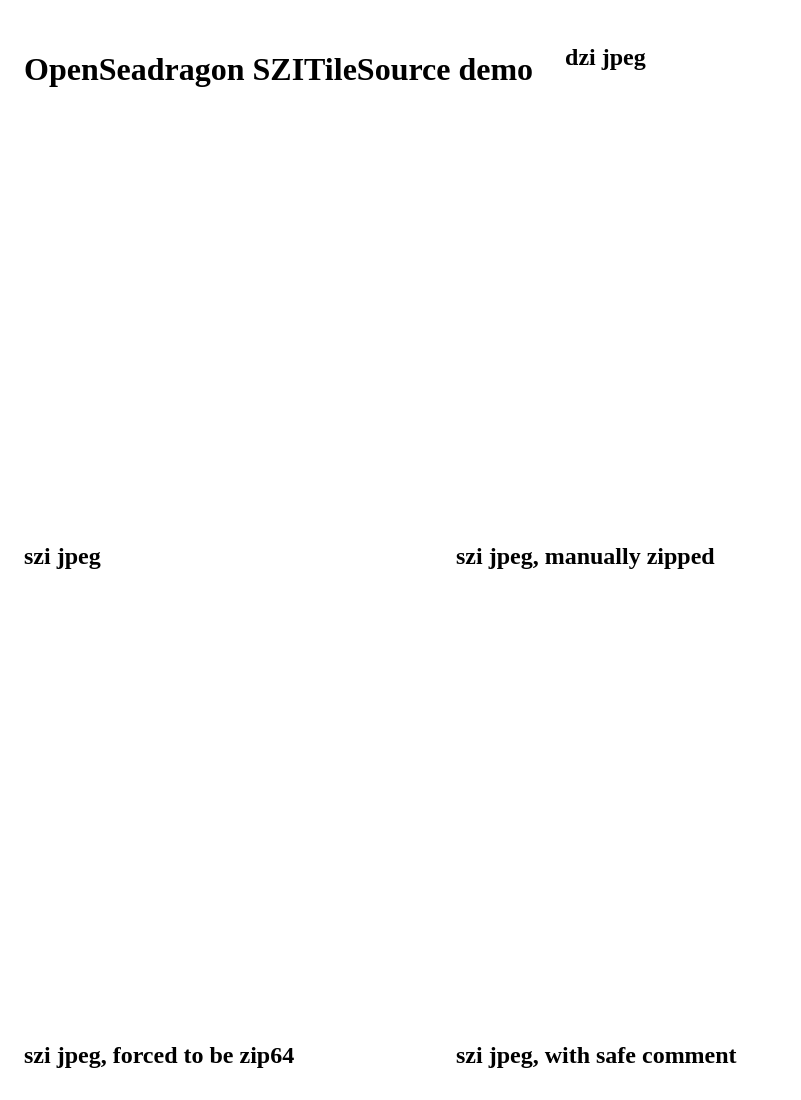
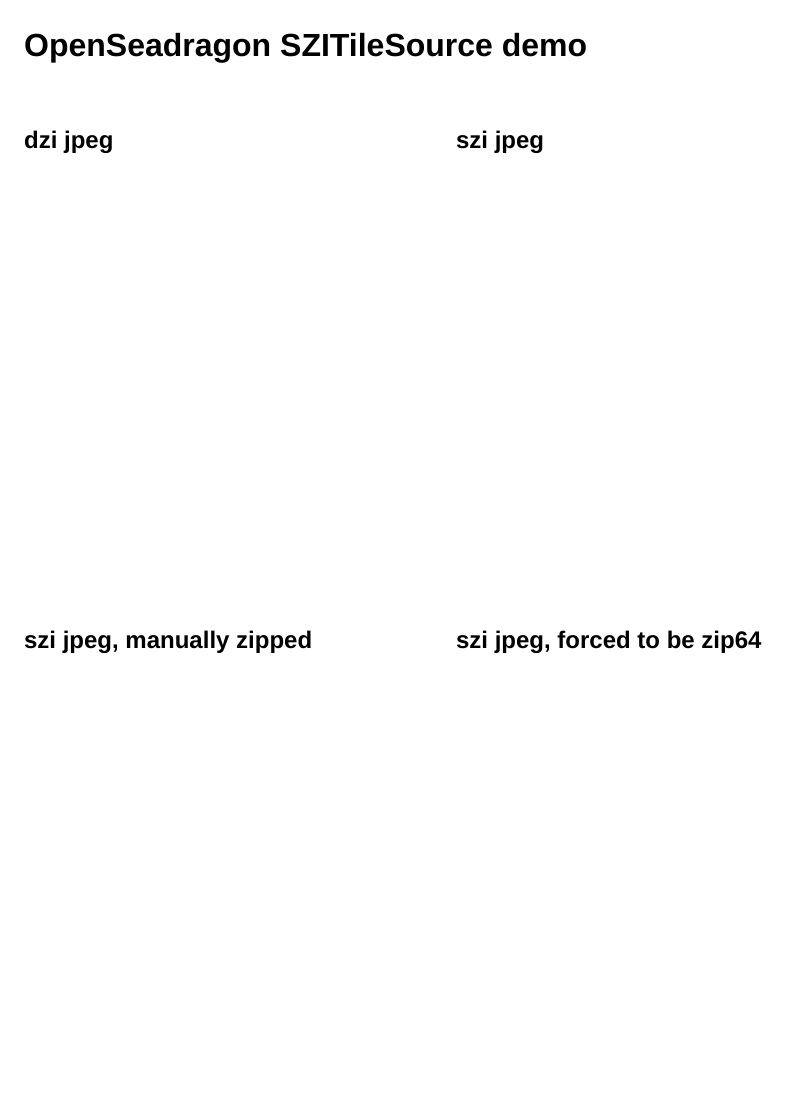
Before and after one commit to sundogbio/szi-tile-source, a website: page index.html in a window 1280 px wide. Shown: the top 1100 px of the page, without its empty margins (0-801 px from the left). Drawn offline with Linux system fonts and the light colour scheme; no server answers; a script that the page names is missing.

Commit message:
Tweak layout and styling.

```diff
--- a/index.css
+++ b/index.css
@@ -1,3 +1,7 @@
+body {
+  font-family: 'Helvetica', 'Arial', sans-serif;
+}
+
 .layout {
   display: flex;
   flex-direction: row;
--- a/index.html
+++ b/index.html
@@ -20,11 +20,11 @@
 </head>
 
 <body>
+  <section class="head">
+    <h1>OpenSeadragon SZITileSource demo</h1>
+    <div id="version"></div>
+  </section>
   <div class="layout">
-    <section class="head">
-      <h1>OpenSeadragon SZITileSource demo</h1>
-      <div id="version"></div>
-    </section>
     <section>
       <h2>dzi jpeg</h2>
       <div id="osd-dzi" class="osd"></div>
```
